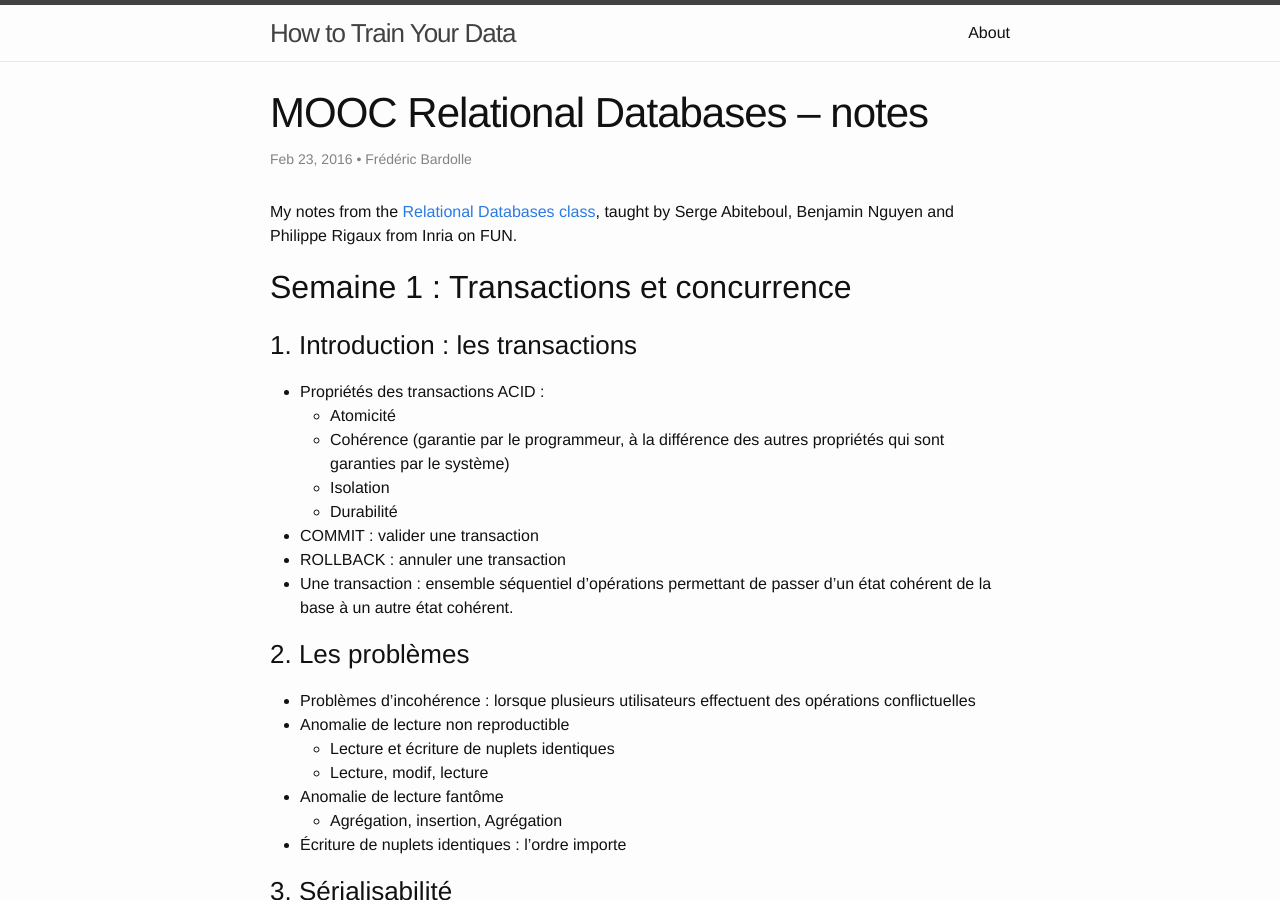
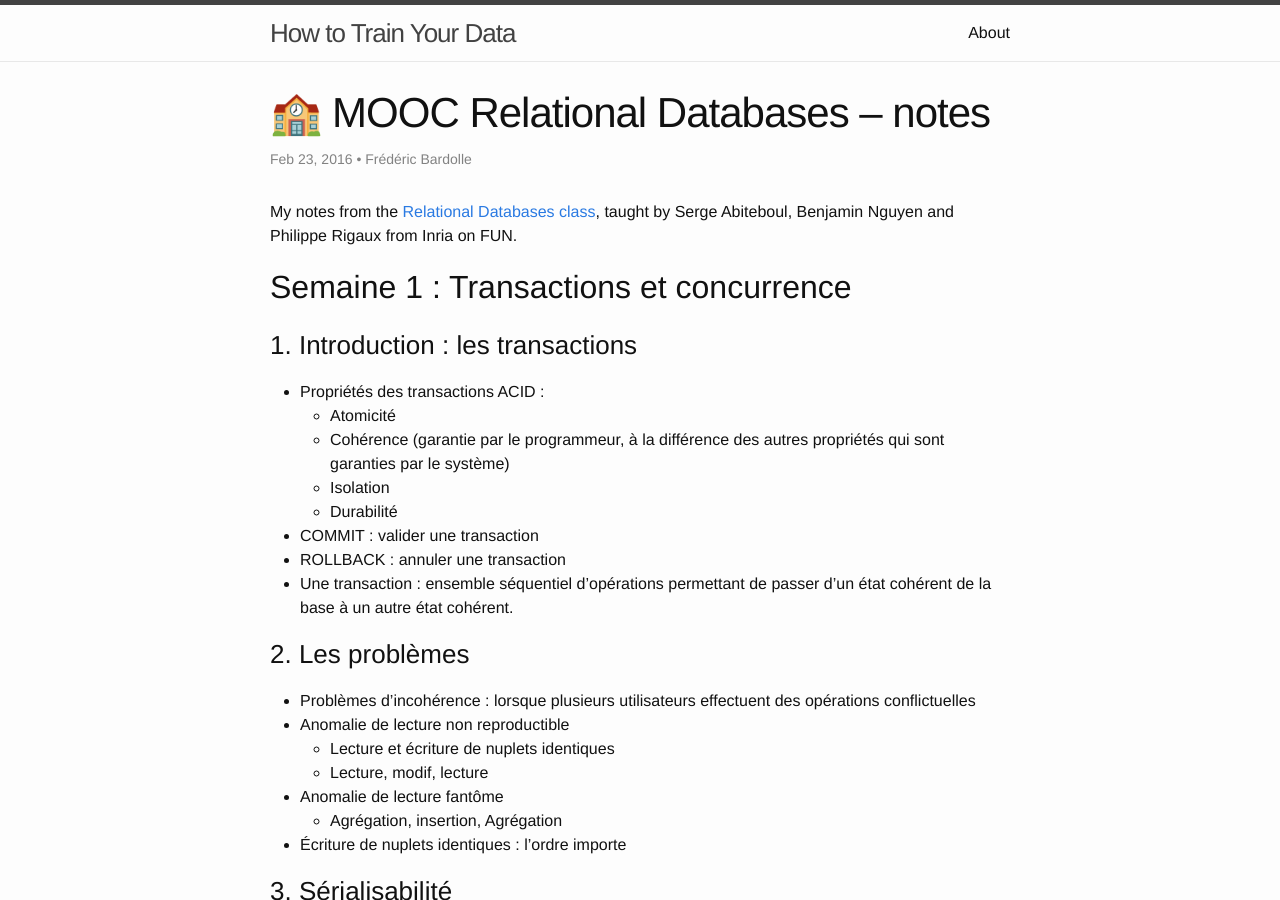
Before and after one commit to seiteta/seiteta.github.io_old, a Jekyll site: the page built from _posts/2016-02-23-relational-databases-notes.md, in a window 1280 px wide and 900 px high. Built offline with Jekyll 4.4.1, drawn with Linux system fonts in a browser that asks for light colours.

```diff
--- a/_posts/2016-02-23-relational-databases-notes.md
+++ b/_posts/2016-02-23-relational-databases-notes.md
@@ -1,7 +1,7 @@
 ---
 layout: post
 permalink: /bdd-notes.html
-title: MOOC Relational Databases – notes
+title: 🏫 MOOC Relational Databases – notes
 author: Frédéric Bardolle
 ---
 
```
